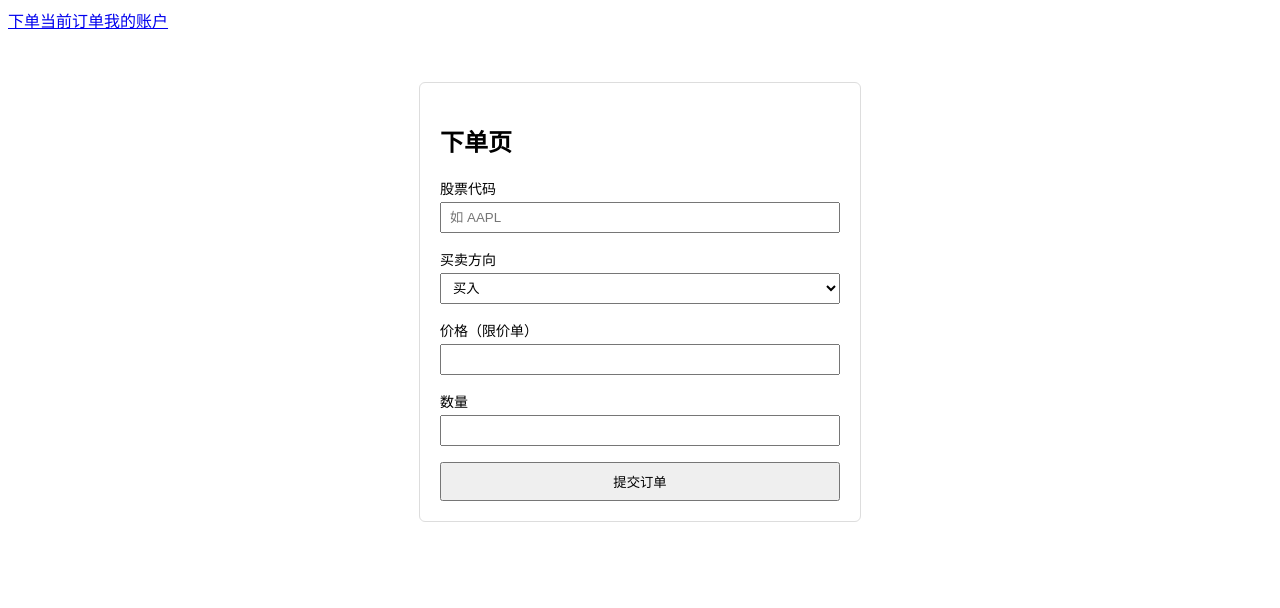
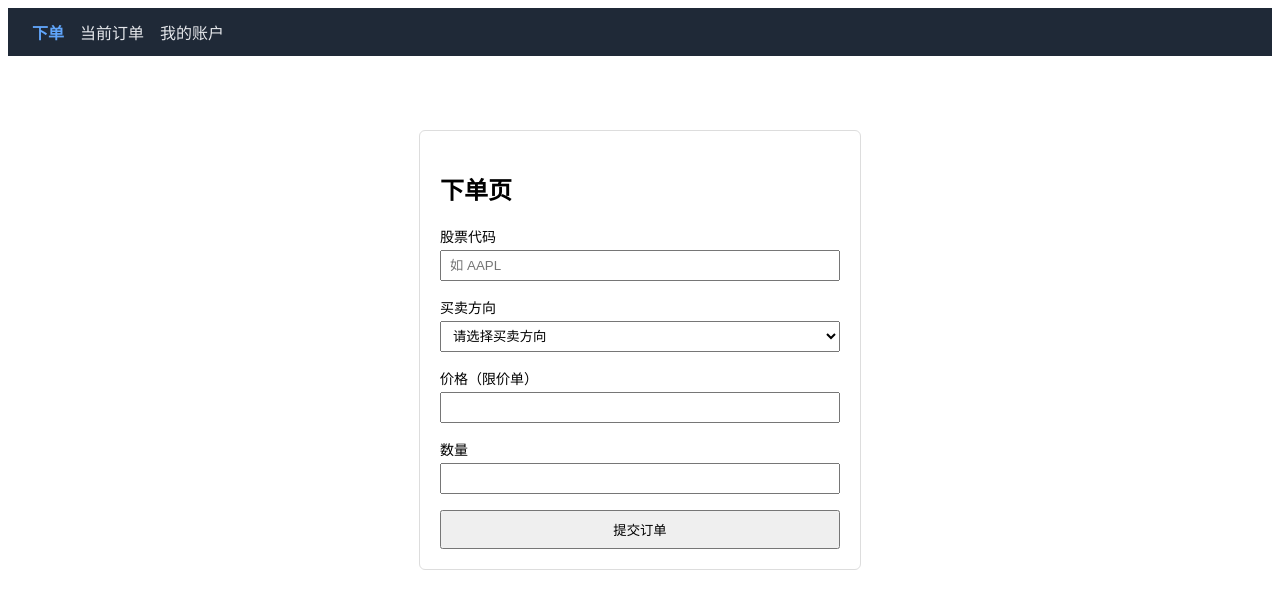
Before and after one commit to champNoob/ebidsystem_frontend, a Vue app: page /place-order in a window 1280 px wide. Shown: the top 608 px of the page. Built offline with nearby package versions, Linux system fonts and the light colour scheme.

Commit message:
Layout 分离+笔记整理
+ 笔记模块：开发笔记整理
+ 进度笔记整理
+ 买入卖出选择栏修复

```diff
--- a/src/App.vue
+++ b/src/App.vue
@@ -9,11 +9,6 @@ const { user } = useAuth()
     <div v-if="user">
       当前用户：{{ user.username }}（{{ user.role }}）
     </div>
-    <nav>
-      <RouterLink to="/place-order">下单</RouterLink>
-      <RouterLink to="/orders">当前订单</RouterLink>
-      <RouterLink to="/me">我的账户</RouterLink>
-    </nav>
     <router-view />
   </div>
 </template>
--- a/src/composables/useAuth.ts
+++ b/src/composables/useAuth.ts
@@ -7,8 +7,6 @@ const TOKEN_KEY = 'token'
 const token = ref<string | null>(localStorage.getItem(TOKEN_KEY))
 const user = ref<any | null>(null)
 const loadingMe = ref(false)
-
-export function useAuth() {
 const isAuthenticated = computed(() => !!token.value)
 
 async function login(username: string, password: string) {
@@ -46,6 +44,8 @@ export function useAuth() {
   }
 }
 
+
+export function useAuth() {
   return {
     // state:
     token,
--- /dev/null
+++ b/src/config/orderRules.ts
@@ -0,0 +1,18 @@
+// 订单方向类型（领域模型）：
+export type OrderSide = 'BUY' | 'SELL'
+// 订单方向显示文案：
+export const ORDER_SIDE_LABEL: Record<OrderSide, string> = {
+  BUY: '买入',
+  SELL: '卖出',
+}
+
+// 用户角色类型：
+export type UserRole = 'client' | 'seller' | 'trader' | 'sales' | 'admin'
+// 角色 → 允许下单方向：
+export const ROLE_ALLOWED_SIDES: Record<UserRole, OrderSide[]> = {
+  client: ['BUY'],
+  seller: ['SELL'],
+  trader: ['BUY', 'SELL'],
+  sales: ['BUY', 'SELL'],
+  admin: ['BUY', 'SELL'],
+}
--- /dev/null
+++ b/src/layouts/EmptyLayout.vue
@@ -0,0 +1,3 @@
+<template>
+  <router-view />
+</template>
--- /dev/null
+++ b/src/layouts/MainLayout.vue
@@ -0,0 +1,41 @@
+<template>
+  <div class="layout">
+    <header class="header">
+      <nav class="nav">
+        <RouterLink to="/place-order">下单</RouterLink>
+        <RouterLink to="/orders">当前订单</RouterLink>
+        <RouterLink to="/me">我的账户</RouterLink>
+      </nav>
+    </header>
+
+    <main class="content">
+      <router-view />
+    </main>
+  </div>
+</template>
+
+<script setup lang="ts">
+import { RouterLink } from 'vue-router'
+</script>
+
+<style scoped>
+.header {
+  background: #1f2937;
+  padding: 12px 24px;
+}
+
+.nav a {
+  color: #e5e7eb;
+  margin-right: 16px;
+  text-decoration: none;
+}
+
+.nav a.router-link-active {
+  font-weight: bold;
+  color: #60a5fa;
+}
+
+.content {
+  padding: 24px;
+}
+</style>
--- a/src/main.ts
+++ b/src/main.ts
@@ -14,9 +14,4 @@ if (token.value) {
   })
 }
 
-// const auth = useAuth()
-// if (auth.token.value) {
-//   auth.fetchMe()
-// }
-
 app.mount('#app')
--- a/src/views/PlaceOrderView.vue
+++ b/src/views/PlaceOrderView.vue
@@ -11,8 +11,16 @@
       <div class="form-item">
         <label>买卖方向</label>
         <select v-model="side" required>
-          <option value="buy">买入</option>
-          <option value="sell">卖出</option>
+          <option disabled value="">
+            请选择买卖方向
+          </option>
+          <option
+            v-for="s in allowedSides"
+            :key="s"
+            :value="s"
+          >
+            {{ ORDER_SIDE_LABEL[s] }}
+          </option>
         </select>
       </div>
 
@@ -38,21 +46,69 @@
 </template>
 
 <script setup lang="ts">
-import { ref } from 'vue'
+import { ref, computed, watch } from 'vue'
+import { loginApi, LoginRequest } from '@/api/auth.api'
 import api from '@/api/axios' // Axios 已封装自动带 token
+import { useAuth } from '@/composables/useAuth'
+import { ROLE_ALLOWED_SIDES, ORDER_SIDE_LABEL } from '@/config/orderRules'
+import type { OrderSide, UserRole } from '@/config/orderRules'
+
+const { user } = useAuth()
 
 const symbol = ref('')
-const side = ref<'buy' | 'sell'>('buy')
+const side = ref<OrderSide | ''>('')
 const price = ref<number | null>(null)
 const quantity = ref<number | null>(null)
+
 const loading = ref(false)
 const message = ref('')
 const isError = ref(false)
+
+// 根据用户角色计算允许的买卖方向
+const allowedSides = computed<OrderSide[]>(() => {
+  const role = user.value?.role as UserRole | undefined
+  if (!role) return []
+  return ROLE_ALLOWED_SIDES[role] || []
+})
+
+// 当角色或 allowedSides 变化时，自动修正 side
+watch(
+  () => user.value?.role,
+  (role: UserRole | undefined) => {
+    if (!role) {
+      side.value = ''
+      return
+    }
+
+    const sides = ROLE_ALLOWED_SIDES[role]
+    if (sides.length > 0) {
+      side.value = sides[0]
+    }
+  },
+  { immediate: true }
+)
+
+// Watch user changes for debugging
+watch(
+  () => user.value,
+  (u) => {
+    console.log('user changed:', u)
+  },
+  { immediate: true }
+)
+
 
 async function handlePlaceOrder() {
   message.value = ''
   isError.value = false
   loading.value = true
+
+  if (!side.value) {
+    message.value = '买卖方向非法'
+    isError.value = true
+    loading.value = false
+    return
+  }
 
   try {
     const response = await api.post('/api/orders', {
--- a/tsconfig.json
+++ b/tsconfig.json
@@ -2,7 +2,7 @@
   "compilerOptions": {
     "baseUrl": ".",
     "paths": {
-      "@/*": ["src/*"]
+      "@/*": ["./src/*"]
     },
     "esModuleInterop": true,
     "moduleResolution": "node",
@@ -14,7 +14,9 @@
     "resolveJsonModule": true,
     "isolatedModules": true,
     "skipLibCheck": true,
-    "forceConsistentCasingInFileNames": true
+    "forceConsistentCasingInFileNames": true,
+    "types": ["vite/client"],
+    "allowSyntheticDefaultImports": true
   },
   "include": ["src/**/*.ts", "src/**/*.d.ts", "src/**/*.tsx", "src/**/*.vue"],
   "exclude": ["node_modules"]
```
Also changed, not shown: src/router/index.ts (+21 -5 lines), 3 other files (tests, documents, lock files or other folders). Lines whose indentation alone changed are shown as unchanged.
